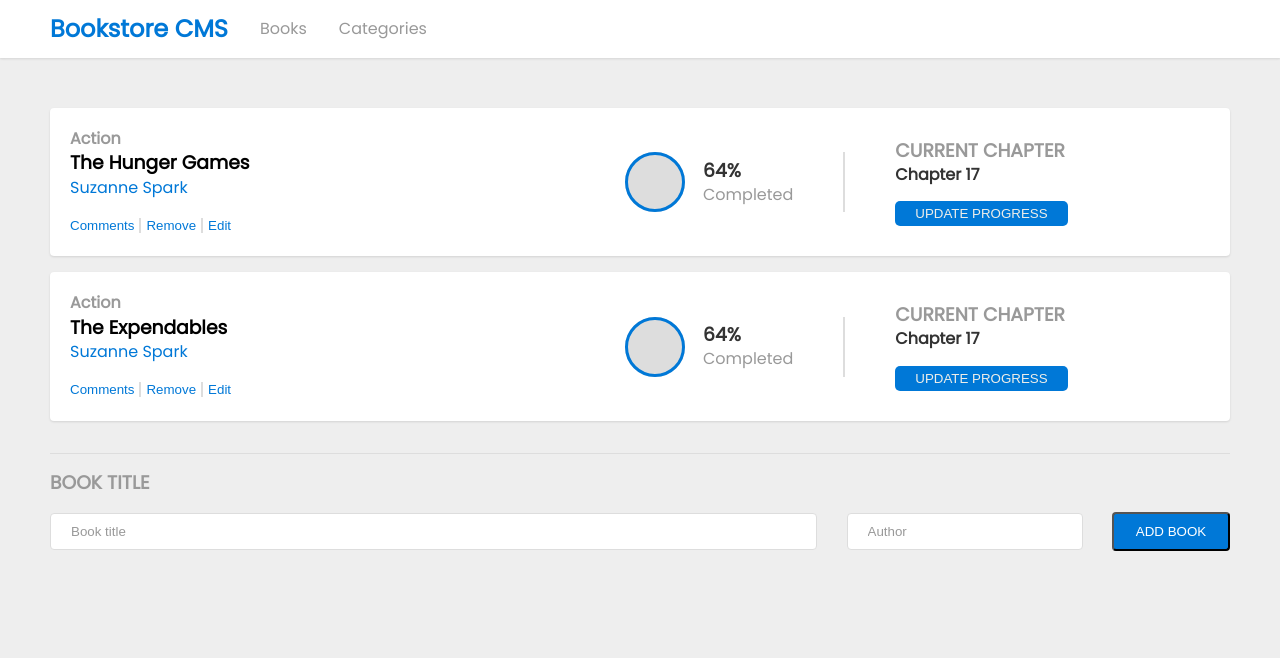
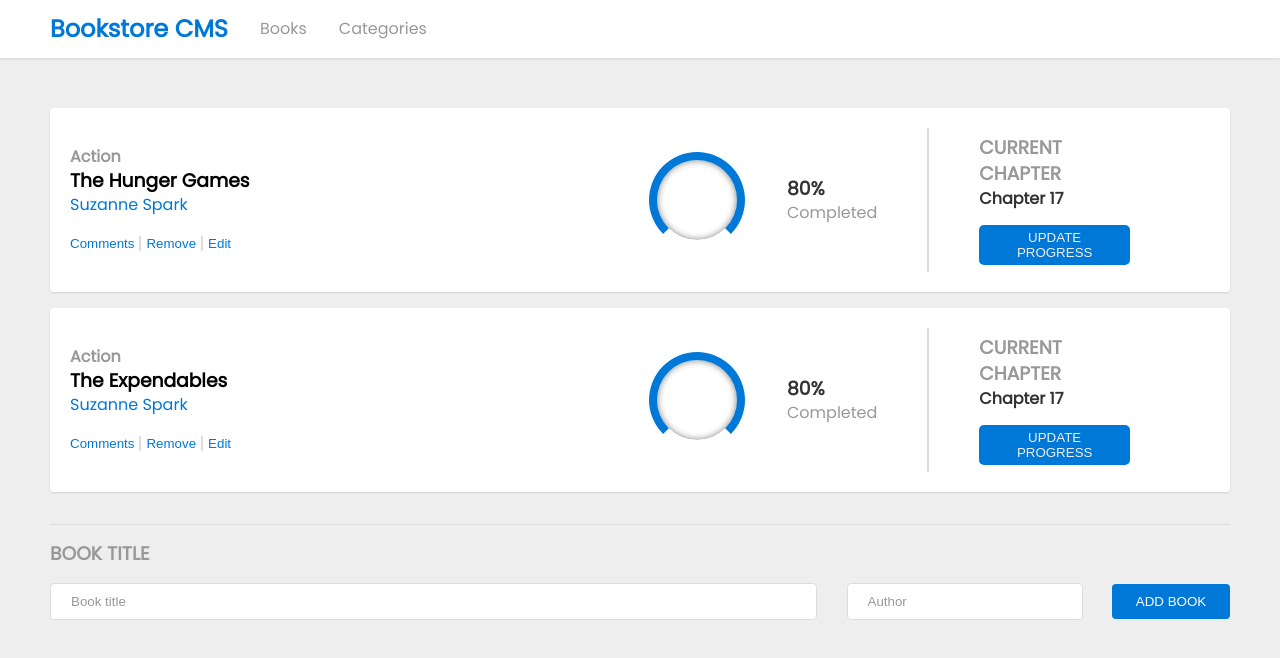
Before and after one commit to ernestmusong/Bookstore, a React (Create React App) app: page / in a window 1280 px wide. Shown: the top 658 px of the page. Built offline with nearby package versions, Linux system fonts and the light colour scheme; the HTML template or start-up script is replaced by a standard one.

Commit message:
style progress bar

```diff
--- a/src/components/Book.js
+++ b/src/components/Book.js
@@ -18,11 +18,17 @@ const Book = (props) => {
         </div>
         <div className="second-child">
           <div className="status">
-            <div className="status-bar">
+            {/* <div className="status-bar">
               <div className="status-bar-inner" />
+            </div> */}
+            {/* PROGRESS BAR */}
+            <div className="ui-widgets">
+              <div className="ui-values" />
             </div>
+            {/* END PROGRESS BAR */}
+
             <div className="percentage">
-              <h3>64%</h3>
+              <h3>80%</h3>
               <p>completed</p>
             </div>
           </div>
--- a/src/styles/App.css
+++ b/src/styles/App.css
@@ -140,6 +140,39 @@ main {
   padding-right: 5px;
 }
 
+/* PROGRESS BAR */
+
+.ui-widgets {
+  position: relative;
+  display: inline-block;
+  width: 6rem;
+  height: 6rem;
+  border-radius: 9rem;
+  margin: 1.5rem;
+  border: 8px solid;
+  box-shadow: inset 0 0 7px grey;
+  border-color: var(--blueColor);
+  border-bottom-color: white;
+}
+
+.ui-widgets .ui-values {
+  top: 40px;
+  position: absolute;
+  left: 10px;
+  right: 0;
+  font-weight: 700;
+  font-size: 2rem;
+}
+
+/* .ui-widgets:nth-child(2) {
+  border-top-color: chartreuse;
+  border-right-color: white;
+  border-left-color: palegreen;
+  border-bottom-color: white;
+} */
+
+/* END PROGRESS BAR */
+
 .second-child {
   display: flex;
   align-items: center;
@@ -250,6 +283,8 @@ form h3 {
 .submit-btn {
   padding-top: 10px;
   padding-bottom: 10px;
+  border: none;
+  outline: none;
   border-radius: 4px;
   width: 10%;
   color: var(--mainWhite);
```
Also changed, not shown: src/redux/books/booksSlice.js (+3 -11 lines), src/redux/categories/categoriesSlice.js (+4 -10 lines).
